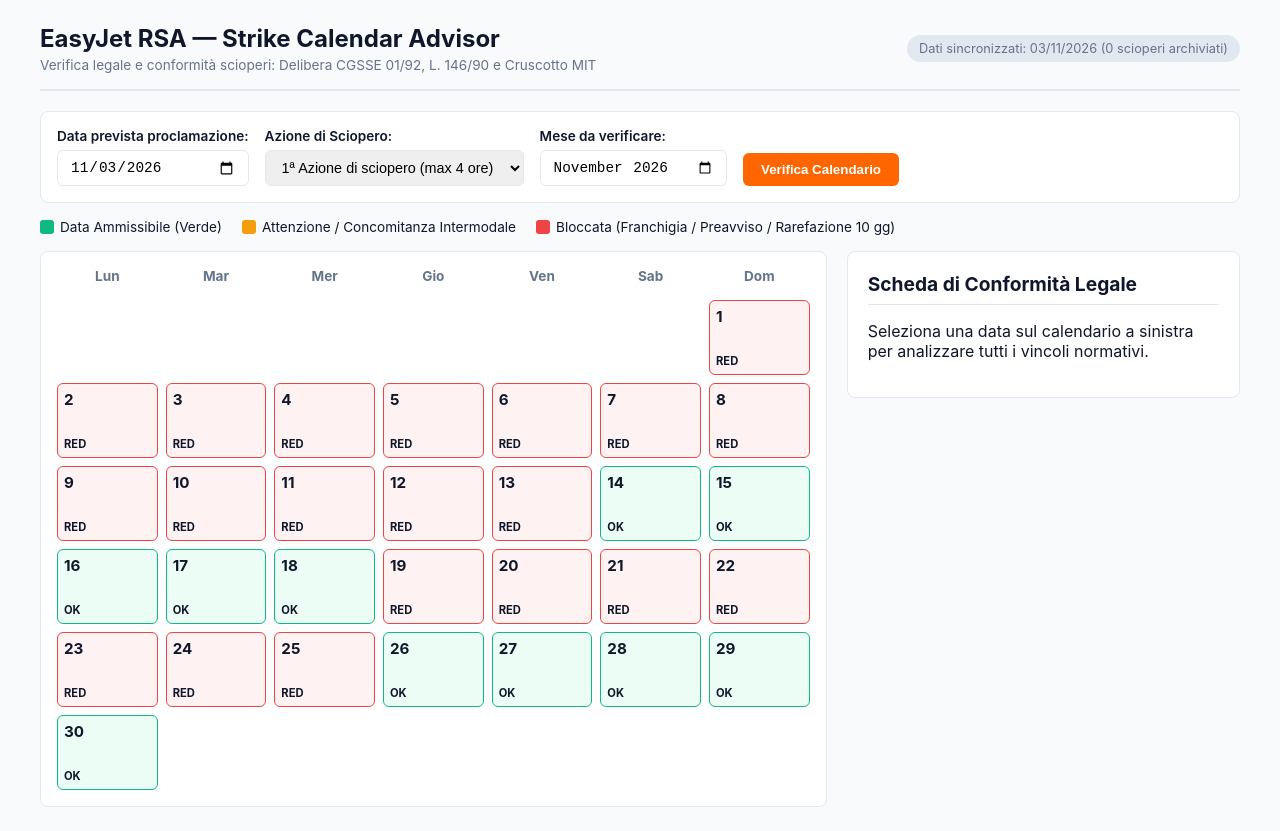
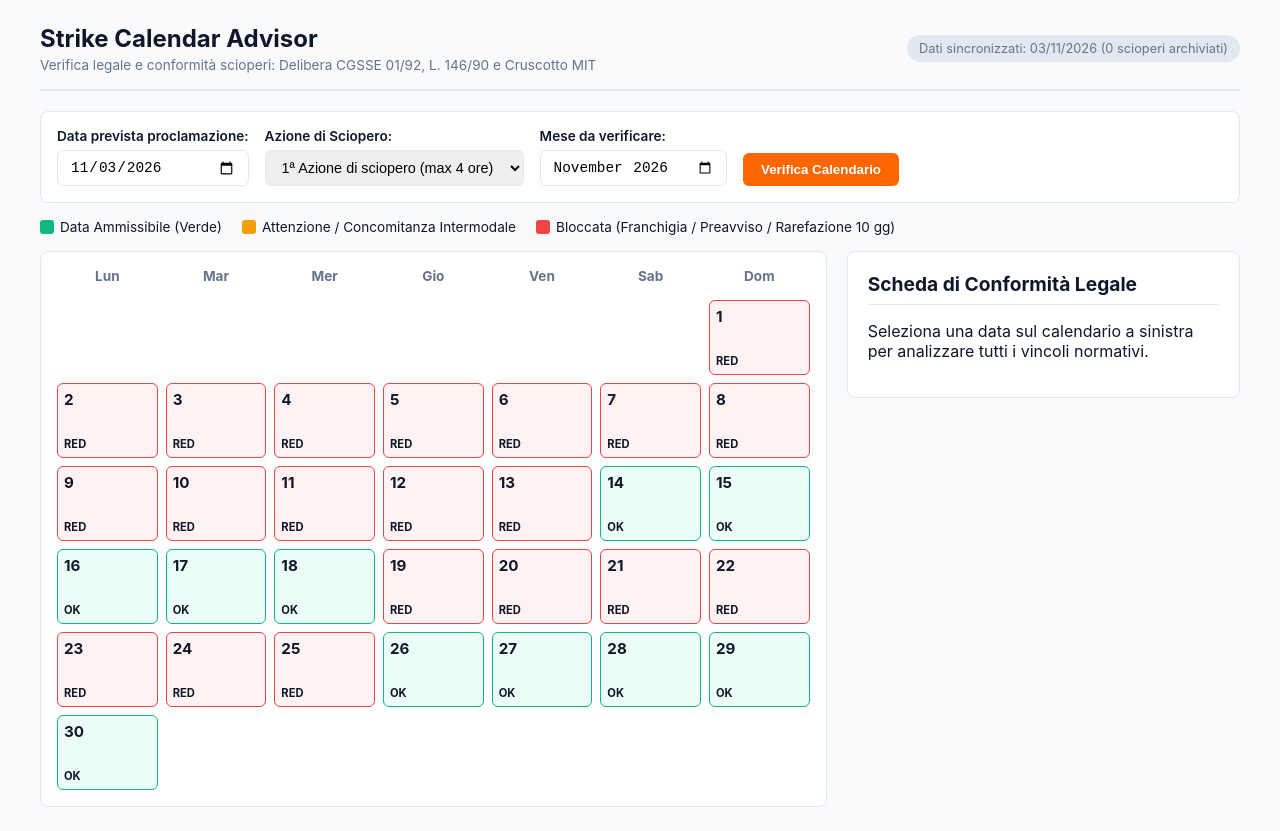
Before and after one commit to bebop80/strike-planner, a plain HTML site: page index.html in a window 1280 px wide. Drawn offline with Linux system fonts and the light colour scheme.

Commit message:
Update header title in index.html

```diff
--- a/index.html
+++ b/index.html
@@ -10,7 +10,7 @@
   <div class="app-container">
     <header>
       <div class="header-content">
-        <h1>EasyJet RSA — Strike Calendar Advisor</h1>
+        <h1>Strike Calendar Advisor</h1>
         <p class="subtitle">Verifica legale e conformità scioperi: Delibera CGSSE 01/92, L. 146/90 e Cruscotto MIT</p>
       </div>
       <div id="sync-status" class="sync-status">Caricamento dati...</div>
```
